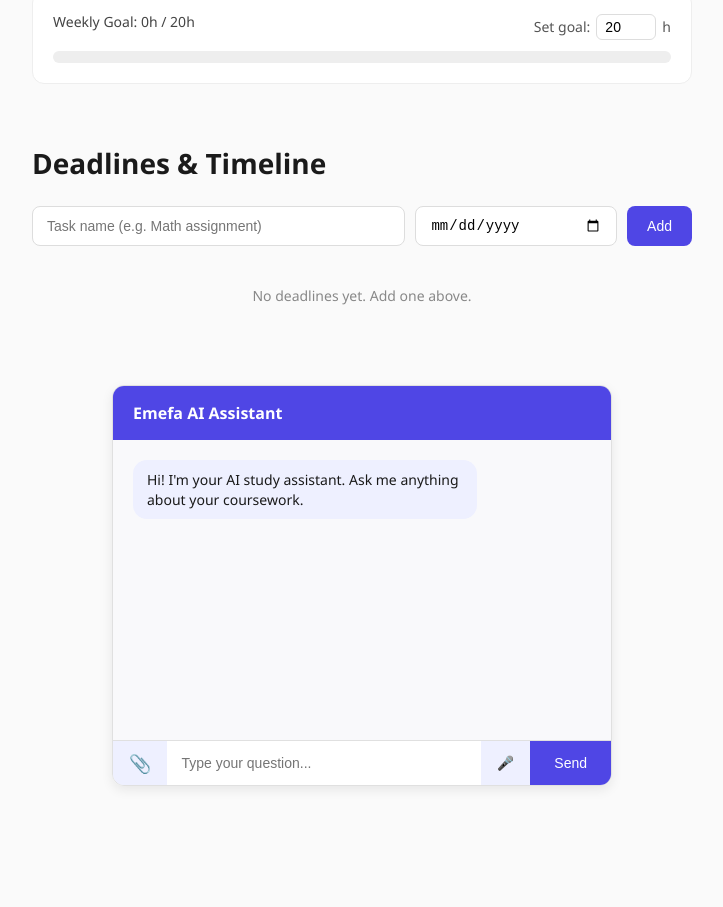
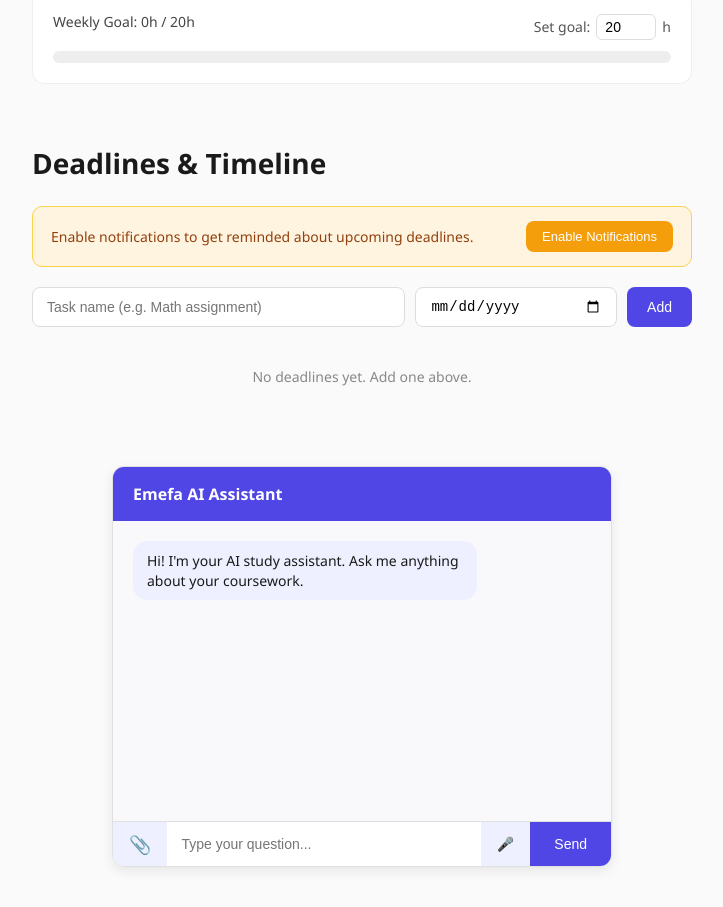
Before and after one commit to Emmalia-tech/emefa-student-hub, a React (Vite) app: page / in a window 1280 px wide. Shown: the part 930-1837 px from the top of the page, without its empty margins (278-1001 px from the left). Before the commit the page ends 1776 px from the top, so only its background shows below. Built offline with nearby package versions, Linux system fonts and the light colour scheme.

Commit message:
Add deadline notifications

```diff
--- a/src/Timeline.jsx
+++ b/src/Timeline.jsx
@@ -7,10 +7,35 @@ function Timeline({ t }) {
   })
   const [taskName, setTaskName] = useState('')
   const [dueDate, setDueDate] = useState('')
+  const [notifPermission, setNotifPermission] = useState(Notification.permission)
 
   useEffect(() => {
     localStorage.setItem('emefaTasks', JSON.stringify(tasks))
   }, [tasks])
+
+  useEffect(() => {
+    if (notifPermission !== 'granted') return
+
+    tasks.forEach(task => {
+      const daysLeft = getDaysLeft(task.dueDate)
+      const alreadyNotified = localStorage.getItem(`notified-${task.id}`)
+
+      if ((daysLeft === 1 || daysLeft === 0) && !alreadyNotified) {
+        new Notification('Emefa Student Hub Reminder', {
+          body: daysLeft === 0
+            ? `"${task.name}" is due today!`
+            : `"${task.name}" is due tomorrow!`
+        })
+        localStorage.setItem(`notified-${task.id}`, 'true')
+      }
+    })
+  }, [tasks, notifPermission])
+
+  const requestNotificationPermission = () => {
+    Notification.requestPermission().then(permission => {
+      setNotifPermission(permission)
+    })
+  }
 
   const addTask = () => {
     if (taskName.trim() === '' || dueDate === '') return
@@ -28,6 +53,7 @@ function Timeline({ t }) {
 
   const deleteTask = (id) => {
     setTasks(tasks.filter(task => task.id !== id))
+    localStorage.removeItem(`notified-${id}`)
   }
 
   const getDaysLeft = (dueDate) => {
@@ -45,6 +71,15 @@ function Timeline({ t }) {
   return (
     <div className="timeline-container">
       <h2 className="dashboard-title">{t.deadlines}</h2>
+
+      {notifPermission !== 'granted' && (
+        <div className="notif-banner">
+          <p>Enable notifications to get reminded about upcoming deadlines.</p>
+          <button onClick={requestNotificationPermission} className="notif-enable-button">
+            Enable Notifications
+          </button>
+        </div>
+      )}
 
       <div className="timeline-input-row">
         <input
--- a/src/index.css
+++ b/src/index.css
@@ -376,3 +376,36 @@ body {
 .timeline-delete:hover {
   color: #e11d48;
 }
+.notif-banner {
+  background-color: #fff4e0;
+  border: 1px solid #fcd34d;
+  border-radius: 10px;
+  padding: 14px 18px;
+  margin-bottom: 20px;
+  display: flex;
+  justify-content: space-between;
+  align-items: center;
+  flex-wrap: wrap;
+  gap: 10px;
+}
+
+.notif-banner p {
+  font-size: 14px;
+  color: #92400e;
+  margin: 0;
+}
+
+.notif-enable-button {
+  background-color: #f59e0b;
+  color: white;
+  border: none;
+  padding: 8px 16px;
+  border-radius: 8px;
+  cursor: pointer;
+  font-size: 13px;
+  white-space: nowrap;
+}
+
+.notif-enable-button:hover {
+  background-color: #d97706;
+}
```
